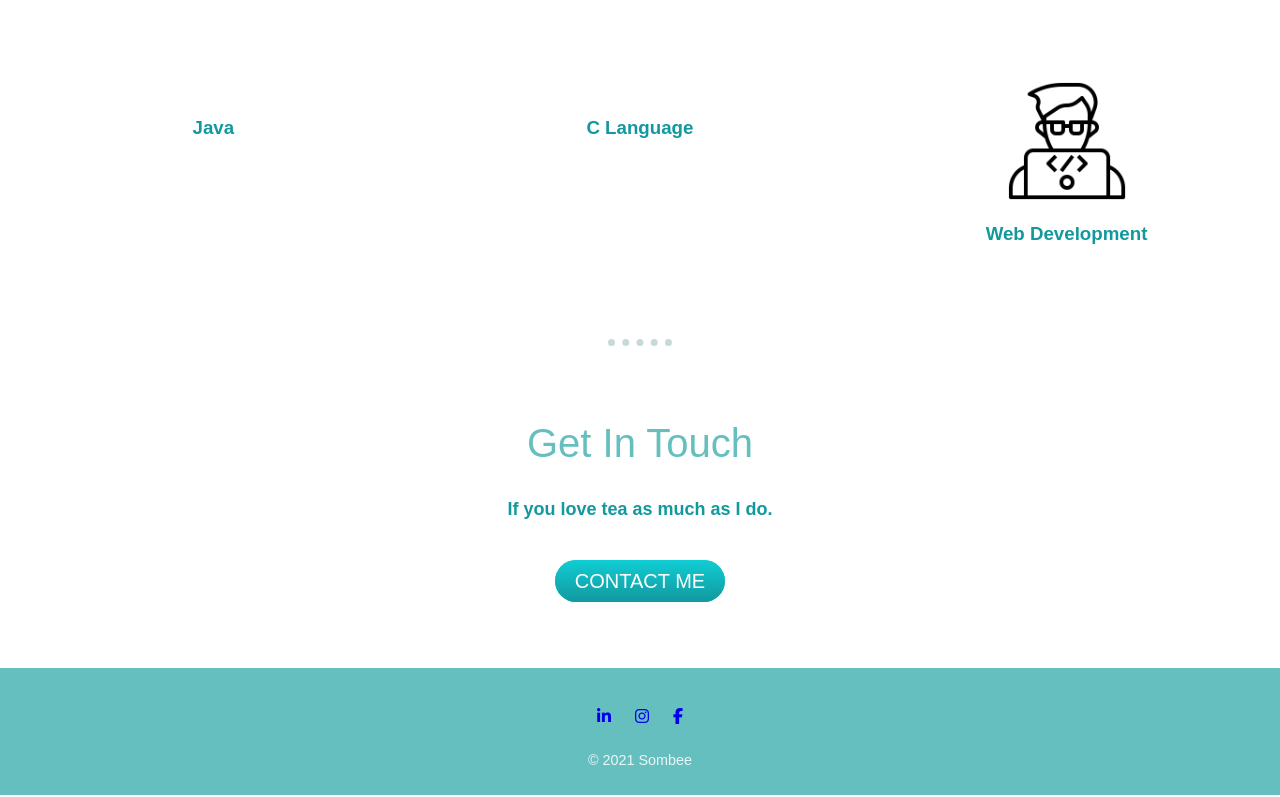
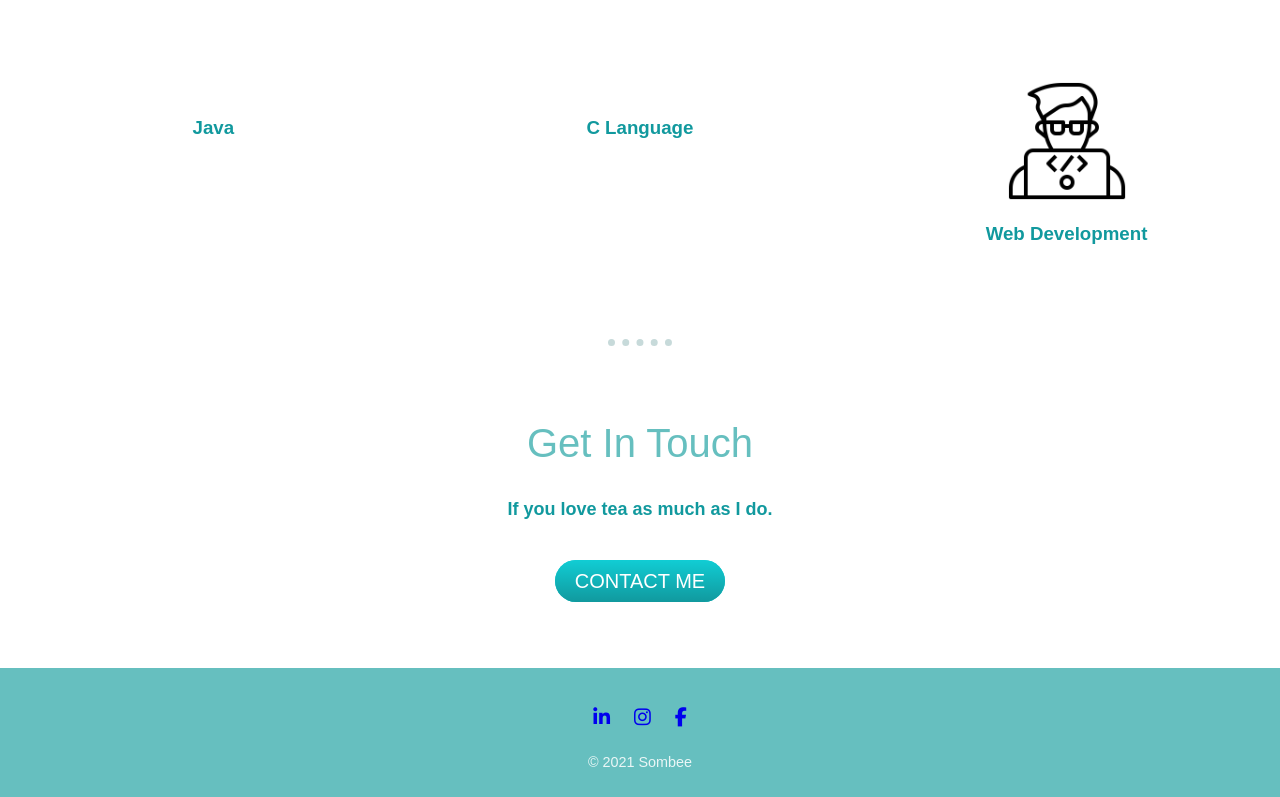
Before and after one commit to sombee02/pw, a plain HTML site: page index.html in a window 1280 px wide. Shown: the part 1409-2206 px from the top of the page. Drawn offline with Linux system fonts and the light colour scheme.

Commit message:
changing icon size

```diff
--- a/css/styles.css
+++ b/css/styles.css
@@ -136,6 +136,6 @@ hr {
 .clg:hover{
     color: #66BFBF;
 }
-.link-img {
-    width: 2%;
+.footer-icons {
+    font-size: 1.2rem;
 }
--- a/index.html
+++ b/index.html
@@ -50,9 +50,9 @@
 
 
       <div class="bottom-container">
-        <a class="footer-link" href="https://www.linkedin.com/in/somnath02"><i class="fab fa-linkedin-in"></i></a>
-        <a class="footer-link" href="https://www.instagram.com/somnath.bera_/"><i class="fab fa-instagram socials-icon"></i></a>
-        <a class="footer-link" href="https://www.facebook.com/somnath.bera.9828456/"><i class="fab fa-facebook-f socials-icon"></i></a>
+        <a class="footer-link" href="https://www.linkedin.com/in/somnath02"><i class="fab fa-linkedin-in footer-icons"></i></a>
+        <a class="footer-link" href="https://www.instagram.com/somnath.bera_/"><i class="fab fa-instagram socials-icon footer-icons"></i></a>
+        <a class="footer-link" href="https://www.facebook.com/somnath.bera.9828456/"><i class="fab fa-facebook-f socials-icon footer-icons"></i></a>
         <p class="copyright">© 2021 Sombee</p>
       </div>
 
```
